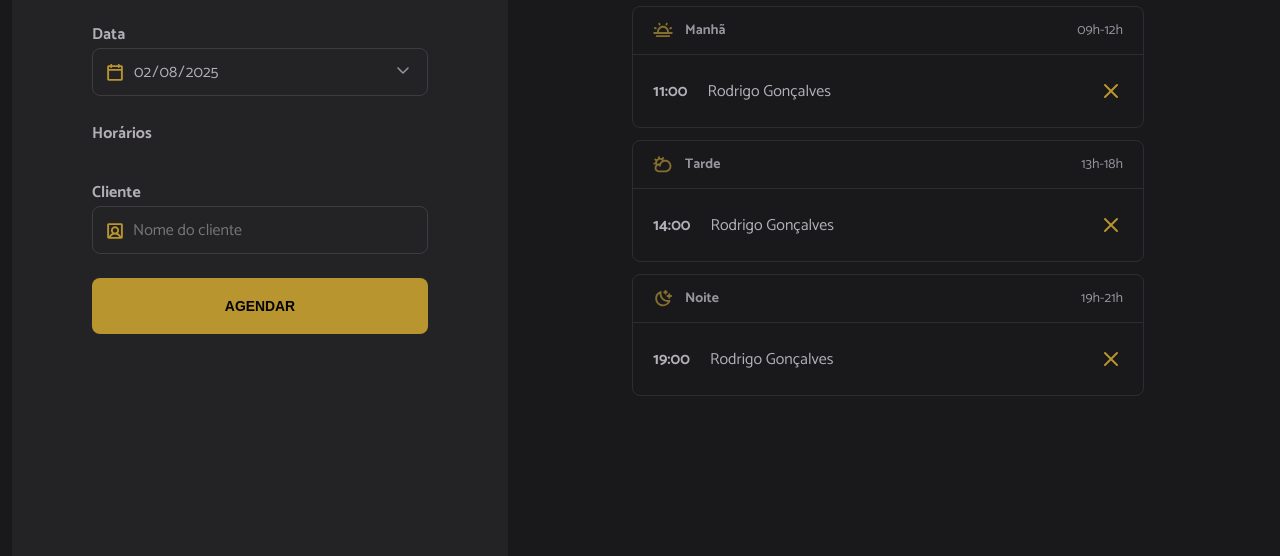
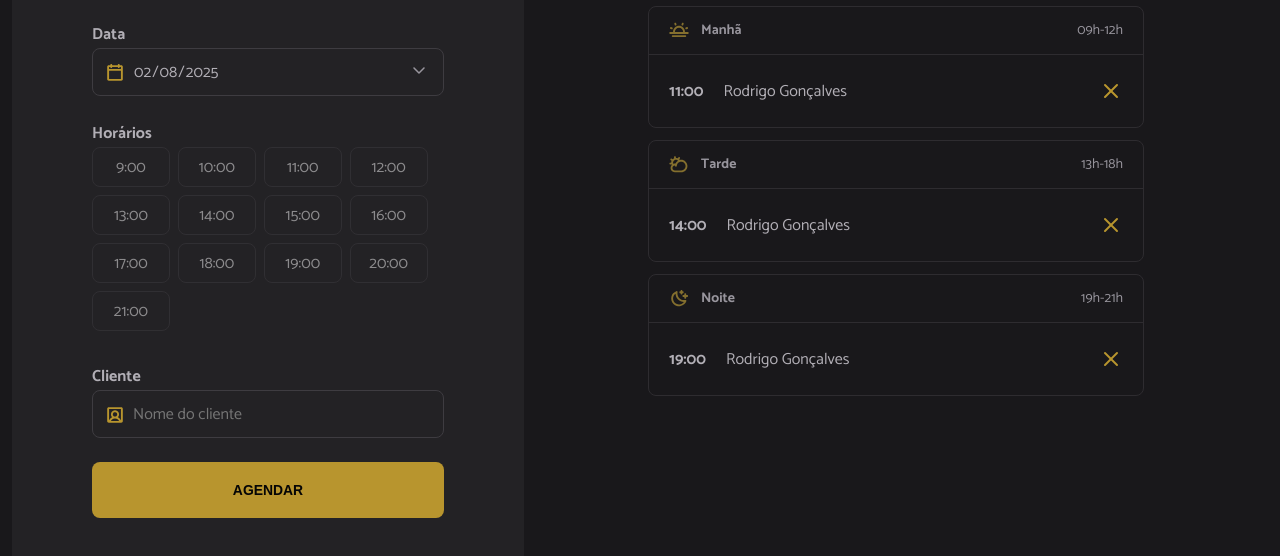
Before and after one commit to ThiagoSCarv/projeto-hair-day, a website built with webpack: page index.html in a window 1280 px wide. Shown: the part 180-736 px from the top of the page. Built offline with nearby package versions, Linux system fonts and the light colour scheme.

Commit message:
renderizando os horarios

```diff
--- a/src/modules/form/hours-load.js
+++ b/src/modules/form/hours-load.js
@@ -1,5 +1,7 @@
 import dayjs from "dayjs";
 import {openingHours} from "../../utils/open-hours.js";
+
+const hours = document.querySelector("#hours");
 
 export function hoursLoad({ date } ) {
   const opening = openingHours.map((hour) => {
@@ -15,4 +17,14 @@ export function hoursLoad({ date } ) {
       avaliable: isHourPast,
     };
   });
+
+  // Renderiza os Horarios
+  opening.forEach(({ hour, avaliable }) => {
+    const li = document.createElement("li");
+
+    li.classList.add("hour");
+    li.classList.add(avaliable ? "hour-available" : "hour-unavailable");
+    li.textContent = hour;
+    hours.append(li);
+  });
 }
```
Also changed, not shown: dist/index.html, dist/main.js.
